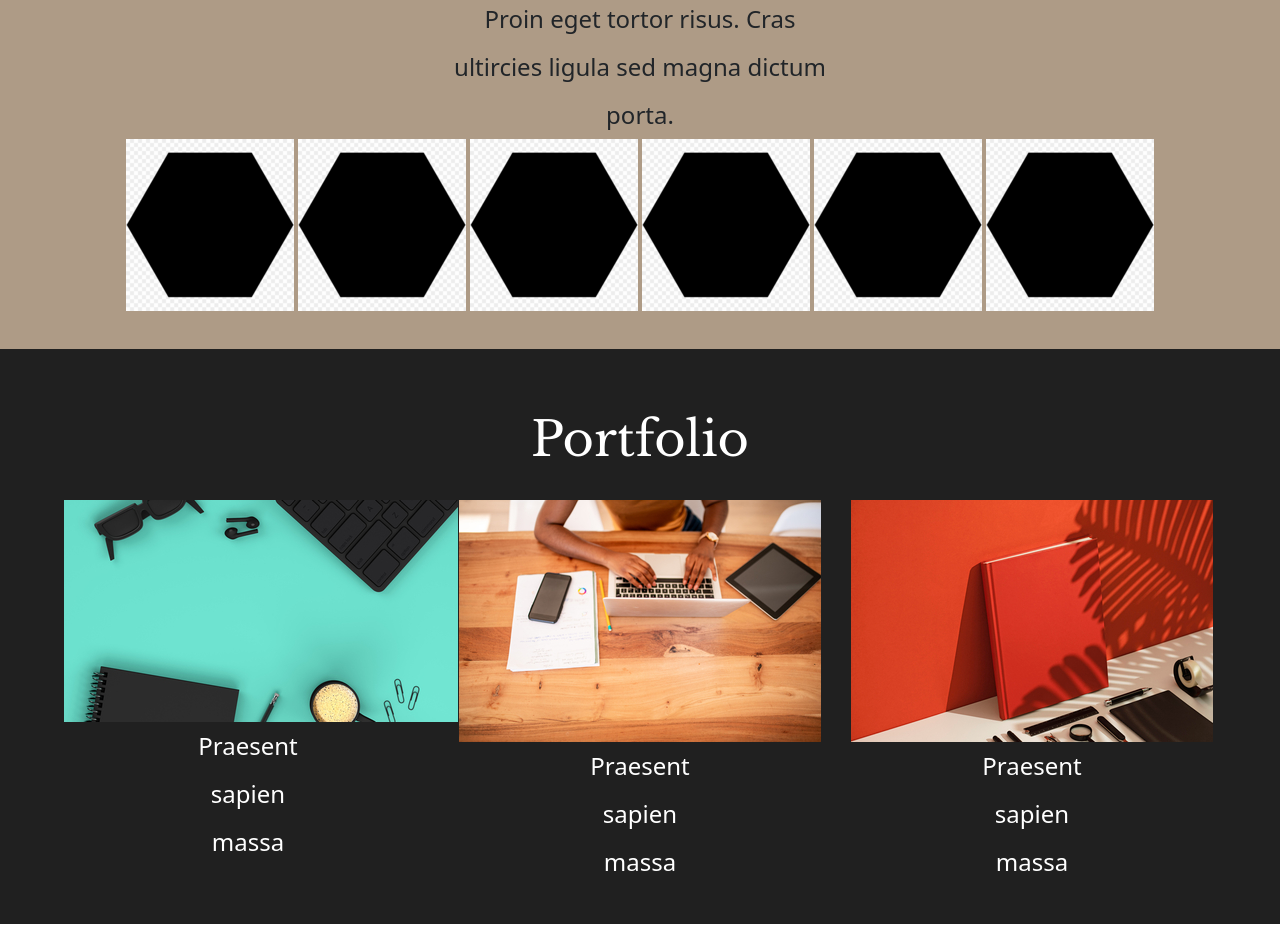
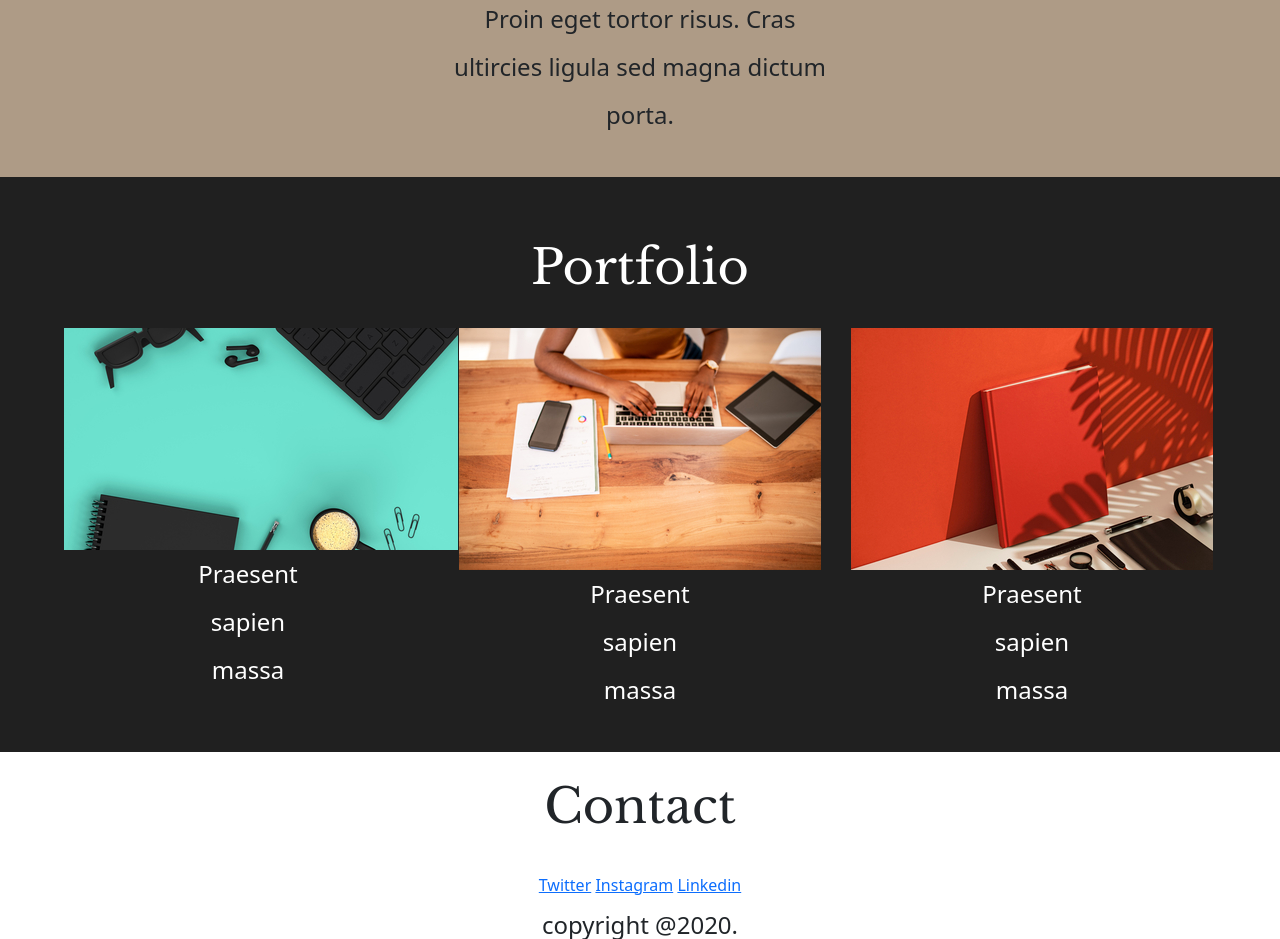
Before and after one commit to CicciChrys/uzy, a plain HTML site: page index.html in a window 1280 px wide. Shown: the part 1140-2079 px from the top of the page. Drawn offline with nearby package versions, Linux system fonts and the light colour scheme.

Commit message:
Update index.html

```diff
--- a/index.html
+++ b/index.html
@@ -77,12 +77,7 @@
     <div class="about-me">
       <h2>ABOUT</h2>
       <p class="writing">Donec rutrum congue leo eget malesauda. Vestibulum ac diam sit amet quam vehicula elementum sed sit amet dui. Proin eget tortor risus. Cras ultircies ligula sed magna dictum porta.</p>
-      <img src="images/hexagon1.png" alt="hexagon-img">
-      <img src="images/hexagon2.png" alt="hexagon-img">
-      <img src="images/hexagon3.png" alt="hexagon-img">
-      <img src="images/hexagon4.png" alt="hexagon-img">
-      <img src="images/hexagon5.png" alt="hexagon-img">
-      <img src="images/hexagon6.png" alt="hexagon-img">
+
 
     </div>
 
```
